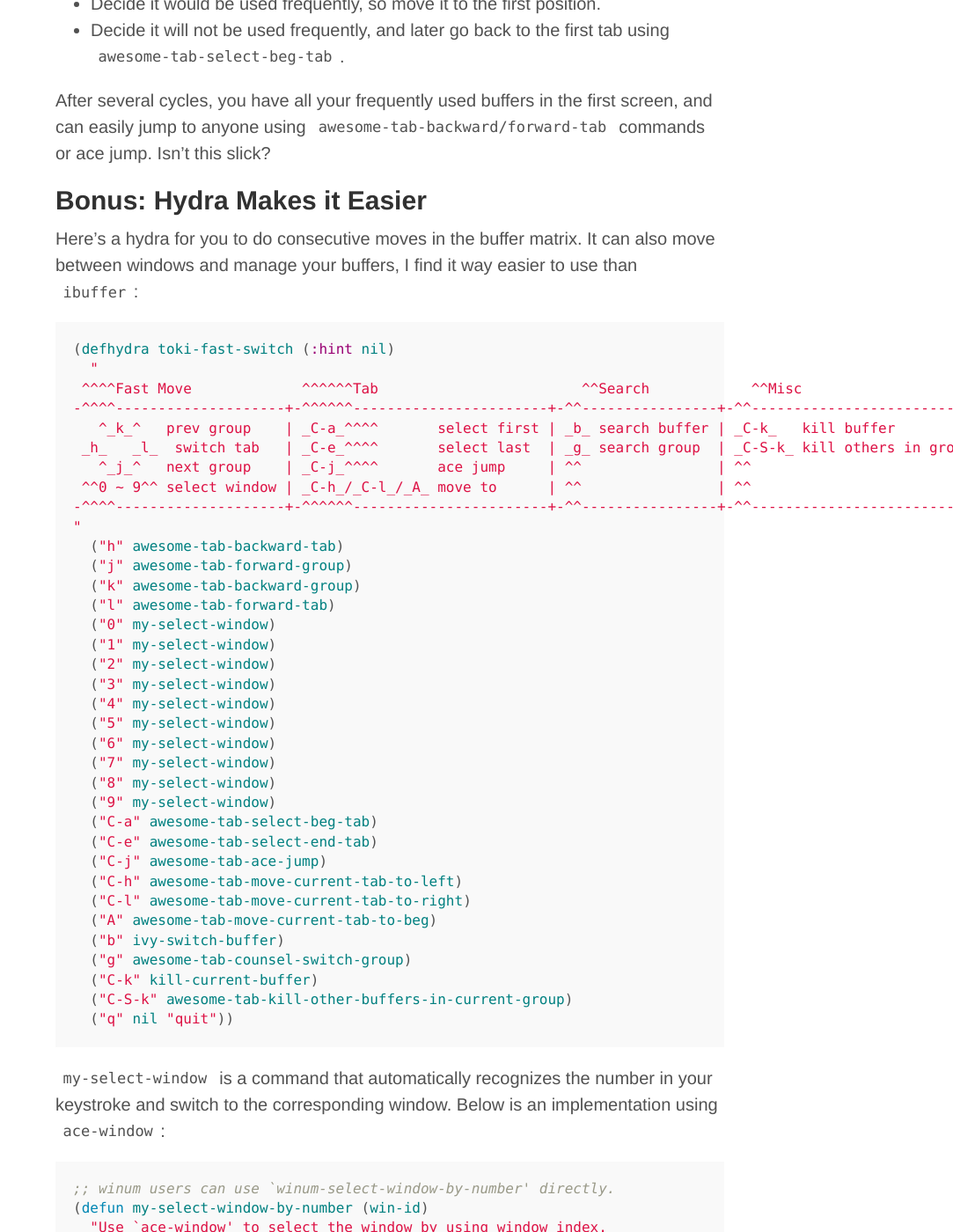
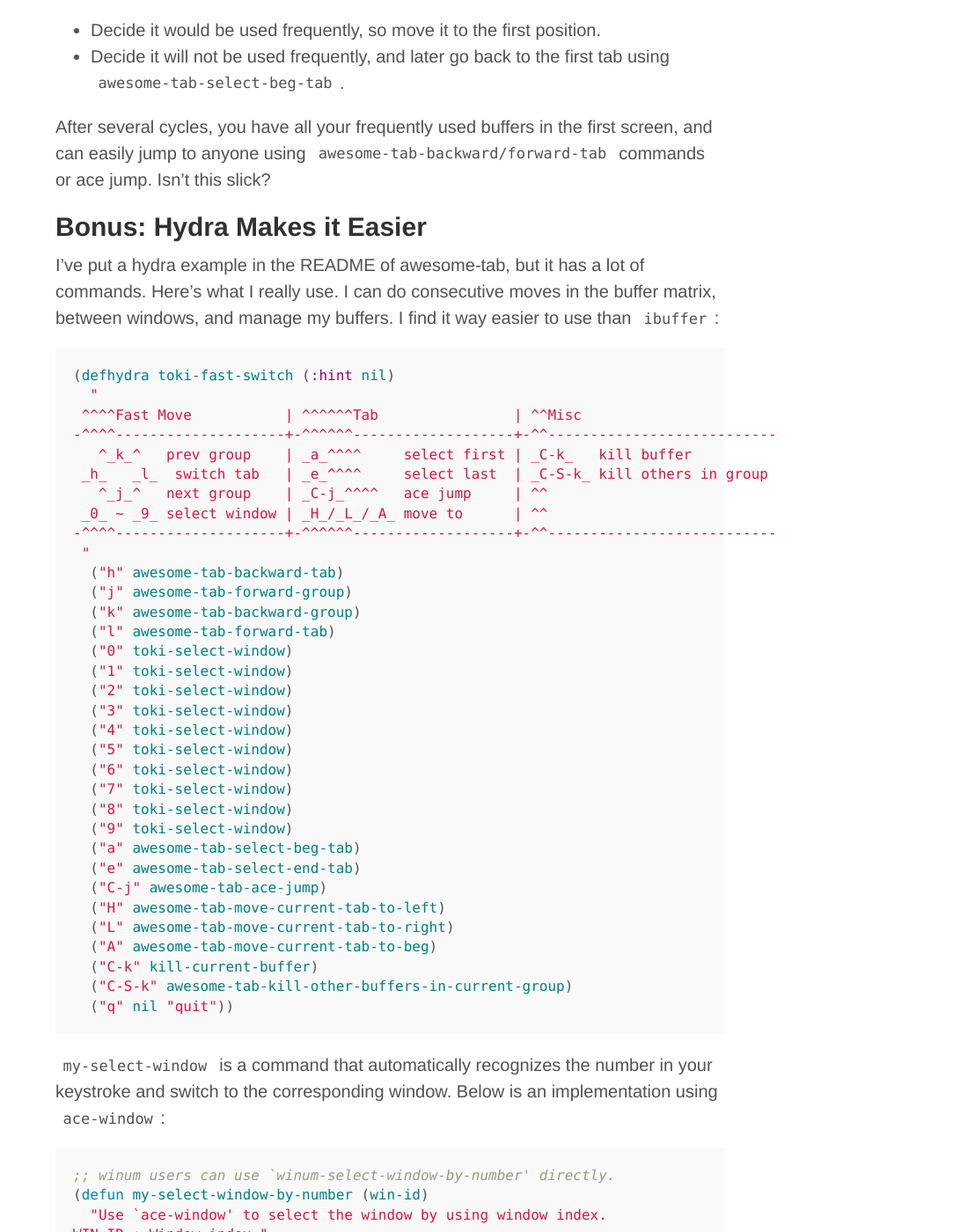
Before and after one commit to AmaiKinono/amaikinono.github.io, a Jekyll site: the page built from _posts/2019-08-02-introduce-awesome-tab.md, in a window 1280 px wide and 1400 px high, scrolled down 3598 px. Shown: the whole window at 88% size, without its empty margins (197-1280 px from the left). Built offline with Jekyll 4.4.1, drawn with Linux system fonts in a browser that asks for light colours; some of the changed text lies outside the part shown.

Commit message:
update: introduce-awesome-tab

````diff
--- a/_posts/2019-08-02-introduce-awesome-tab.md
+++ b/_posts/2019-08-02-introduce-awesome-tab.md
@@ -89,41 +89,39 @@ After several cycles, you have all your frequently used buffers in the first scr
 
 ## Bonus: Hydra Makes it Easier
 
-Here's a hydra for you to do consecutive moves in the buffer matrix. It can also move between windows and manage your buffers, I find it way easier to use than `ibuffer`:
+I've put a hydra example in the README of awesome-tab, but it has a lot of commands. Here's what I really use. I can do consecutive moves in the buffer matrix, between windows, and manage my buffers. I find it way easier to use than `ibuffer`:
 
 ``` emacs-lisp
 (defhydra toki-fast-switch (:hint nil)
   "
- ^^^^Fast Move             ^^^^^^Tab                        ^^Search            ^^Misc
--^^^^--------------------+-^^^^^^-----------------------+-^^----------------+-^^---------------------------
-   ^_k_^   prev group    | _C-a_^^^^       select first | _b_ search buffer | _C-k_   kill buffer
- _h_   _l_  switch tab   | _C-e_^^^^       select last  | _g_ search group  | _C-S-k_ kill others in group
-   ^_j_^   next group    | _C-j_^^^^       ace jump     | ^^                | ^^
- ^^0 ~ 9^^ select window | _C-h_/_C-l_/_A_ move to      | ^^                | ^^
--^^^^--------------------+-^^^^^^-----------------------+-^^----------------+-^^---------------------------
-"
+ ^^^^Fast Move           | ^^^^^^Tab                | ^^Misc
+-^^^^--------------------+-^^^^^^-------------------+-^^---------------------------
+   ^_k_^   prev group    | _a_^^^^     select first | _C-k_   kill buffer
+ _h_   _l_  switch tab   | _e_^^^^     select last  | _C-S-k_ kill others in group
+   ^_j_^   next group    | _C-j_^^^^   ace jump     | ^^
+ _0_ ~ _9_ select window | _H_/_L_/_A_ move to      | ^^
+-^^^^--------------------+-^^^^^^-------------------+-^^---------------------------
+ "
   ("h" awesome-tab-backward-tab)
   ("j" awesome-tab-forward-group)
   ("k" awesome-tab-backward-group)
   ("l" awesome-tab-forward-tab)
-  ("0" my-select-window)
-  ("1" my-select-window)
-  ("2" my-select-window)
-  ("3" my-select-window)
-  ("4" my-select-window)
-  ("5" my-select-window)
-  ("6" my-select-window)
-  ("7" my-select-window)
-  ("8" my-select-window)
-  ("9" my-select-window)
-  ("C-a" awesome-tab-select-beg-tab)
-  ("C-e" awesome-tab-select-end-tab)
+  ("0" toki-select-window)
+  ("1" toki-select-window)
+  ("2" toki-select-window)
+  ("3" toki-select-window)
+  ("4" toki-select-window)
+  ("5" toki-select-window)
+  ("6" toki-select-window)
+  ("7" toki-select-window)
+  ("8" toki-select-window)
+  ("9" toki-select-window)
+  ("a" awesome-tab-select-beg-tab)
+  ("e" awesome-tab-select-end-tab)
   ("C-j" awesome-tab-ace-jump)
-  ("C-h" awesome-tab-move-current-tab-to-left)
-  ("C-l" awesome-tab-move-current-tab-to-right)
+  ("H" awesome-tab-move-current-tab-to-left)
+  ("L" awesome-tab-move-current-tab-to-right)
   ("A" awesome-tab-move-current-tab-to-beg)
-  ("b" ivy-switch-buffer)
-  ("g" awesome-tab-counsel-switch-group)
   ("C-k" kill-current-buffer)
   ("C-S-k" awesome-tab-kill-other-buffers-in-current-group)
   ("q" nil "quit"))
@@ -150,4 +148,4 @@ WIN-ID : Window index."
      (string-to-number (car (nreverse (split-string key-desc "-")))))))
 ```
 
-When you feel like you need a cleanup, call it, move around windows and buffers, rearranging them, and kill the unused ones. I put too many commands in it, and you should definitely create your own hydra with commands you like to use.
+When you feel like you need a cleanup, call it, move around windows and buffers, rearranging them, and kill the unused ones.
````
Also changed, not shown: other parts of _posts/2019-08-02-introduce-awesome-tab.md (+1 -1 lines).
